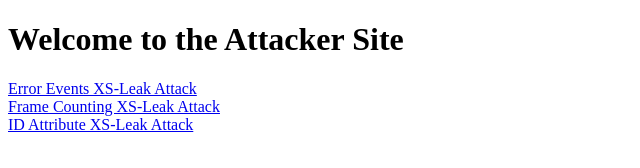
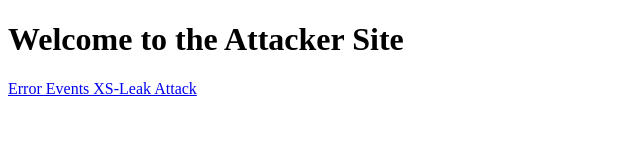
Before and after one commit to MrPrayat/xs-leaks-lab, a plain HTML site: page attacker/index.html in a window 1280 px wide. Shown: the whole page, without its empty margins (0-640 px from the left). Drawn offline with Linux system fonts and the light colour scheme.

Commit message:
Attacker/Victim servers work

```diff
--- a/attacker/index.html
+++ b/attacker/index.html
@@ -8,7 +8,5 @@
 <body>
     <h1>Welcome to the Attacker Site</h1>
     <a href="/xs-leaks/error-events.html">Error Events XS-Leak Attack</a><br>
-    <a href="/xs-leaks/frame-counting.html">Frame Counting XS-Leak Attack</a><br>
-    <a href="/xs-leaks/id-attribute.html">ID Attribute XS-Leak Attack</a><br>
 </body>
 </html>
```
Also changed, not shown: victim/index.html (+0 -2 lines), attacker/xs-leaks/error-events.html (renamed from attacker/error-events.html), victim/xs-leaks/error-events.html (renamed from victim/error-events.html), 1 other file.
